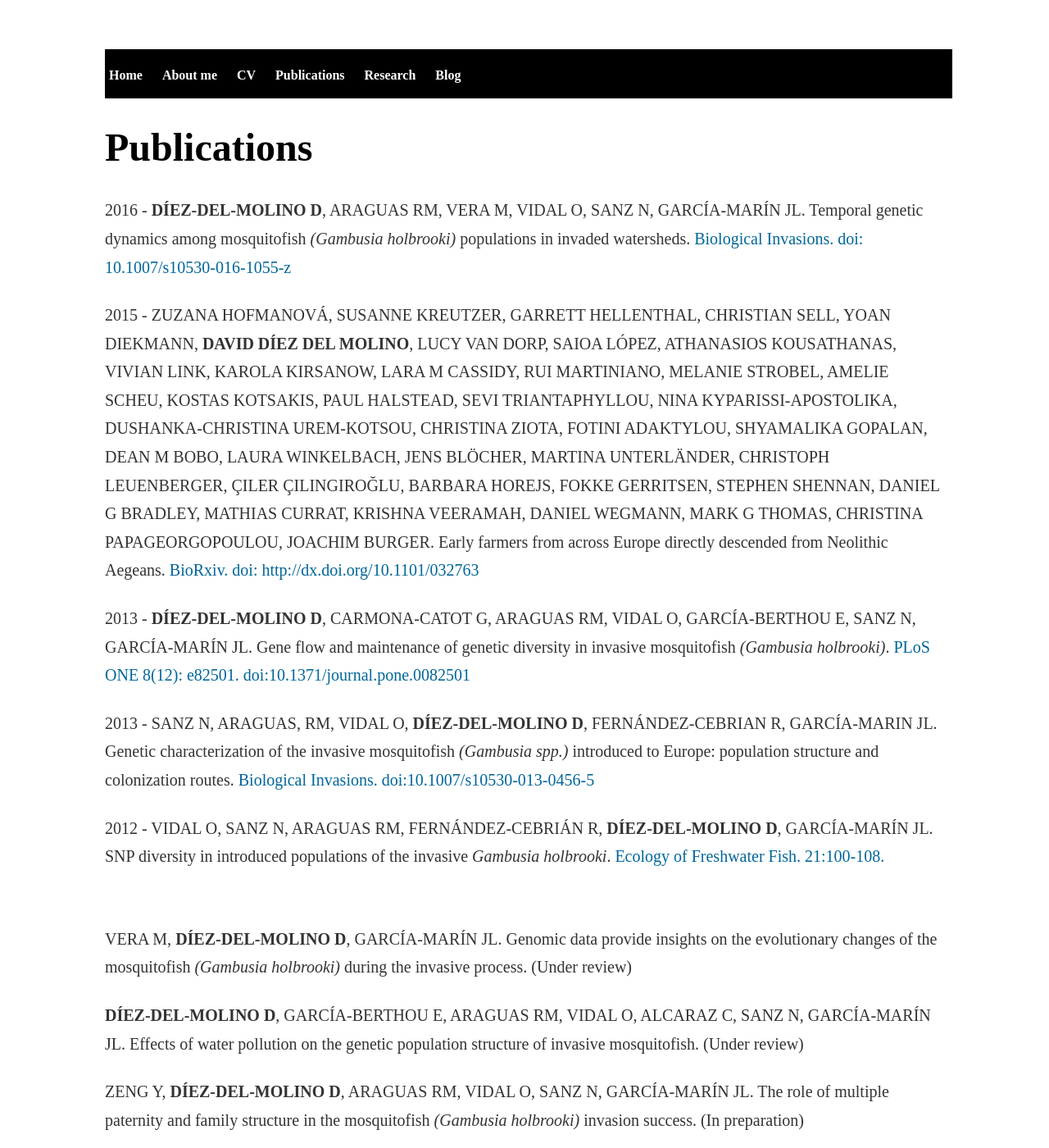
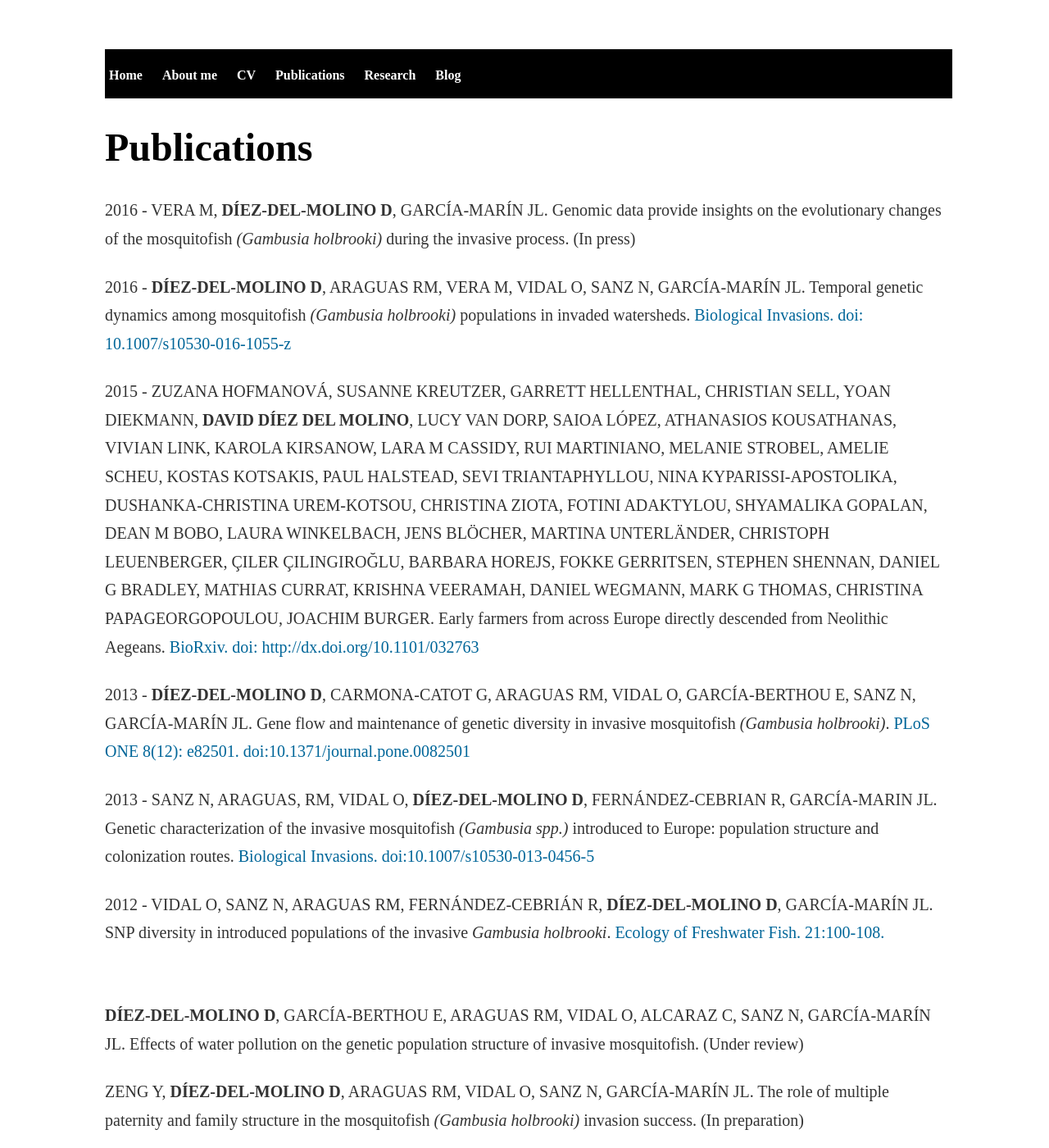
Before and after one commit to DiezMolino/diezmolino.github.io, a Jekyll site: the page publications/index.html, which Jekyll copies as it is, in a window 1280 px wide and 1400 px high. Shown: the whole window at 82% size. Built offline with Jekyll 4.4.1, drawn with Linux system fonts in a browser that asks for light colours; some of the changed lines change nothing that is shown.

Commit message:
Update index.html

```diff
--- a/publications/index.html
+++ b/publications/index.html
@@ -31,6 +31,8 @@
     		<div class="blurb">
         		<h1>Publications</h1>
 
+<p><small>2016 - VERA M, <b>DÍEZ-DEL-MOLINO D</b>, GARCÍA-MARÍN JL. Genomic data provide insights on the evolutionary changes of the mosquitofish <i>(Gambusia holbrooki)</i> during the invasive process. (In press) </a></small></p>
+
 <p><small>2016 - <b>DÍEZ-DEL-MOLINO D</b>, ARAGUAS RM, VERA M, VIDAL O, SANZ N, GARCÍA-MARÍN JL. Temporal genetic dynamics among mosquitofish <i>(Gambusia holbrooki)</i> populations in invaded watersheds. <a class='one' href="http://link.springer.com/article/10.1007%2Fs10530-016-1055-z" target="_blank"> Biological Invasions. doi: 10.1007/s10530-016-1055-z </a></small></p>
 
 <p><small>2015 - ZUZANA HOFMANOVÁ, SUSANNE KREUTZER, GARRETT HELLENTHAL, CHRISTIAN SELL, YOAN DIEKMANN, <B>DAVID DÍEZ DEL MOLINO</B>, LUCY VAN DORP, SAIOA LÓPEZ, ATHANASIOS KOUSATHANAS, VIVIAN LINK, KAROLA KIRSANOW, LARA M CASSIDY, RUI MARTINIANO, MELANIE STROBEL, AMELIE SCHEU, KOSTAS KOTSAKIS, PAUL HALSTEAD, SEVI TRIANTAPHYLLOU, NINA KYPARISSI-APOSTOLIKA, DUSHANKA-CHRISTINA UREM-KOTSOU, CHRISTINA ZIOTA, FOTINI ADAKTYLOU, SHYAMALIKA GOPALAN, DEAN M BOBO, LAURA WINKELBACH, JENS BLÖCHER, MARTINA UNTERLÄNDER, CHRISTOPH LEUENBERGER, ÇILER ÇILINGIROĞLU, BARBARA HOREJS, FOKKE GERRITSEN, STEPHEN SHENNAN, DANIEL G BRADLEY, MATHIAS CURRAT, KRISHNA VEERAMAH, DANIEL WEGMANN, MARK G THOMAS, CHRISTINA PAPAGEORGOPOULOU, JOACHIM BURGER. Early farmers from across Europe directly descended from Neolithic Aegeans. <a class='one' href="http://biorxiv.org/content/early/2015/11/25/032763" target="_blank"> BioRxiv. doi: http://dx.doi.org/10.1101/032763</a> </small> </p>
@@ -42,8 +44,6 @@
 <p><small>2012 - VIDAL O, SANZ N, ARAGUAS RM, FERNÁNDEZ-CEBRIÁN R, <b>DÍEZ-DEL-MOLINO D</b>, GARCÍA-MARÍN JL. SNP diversity in introduced populations of the invasive <i>Gambusia holbrooki</i>.<a class='one' href="http://onlinelibrary.wiley.com/doi/10.1111/j.1600-0633.2011.00527.x/abstract" target="_blank"> Ecology of Freshwater Fish. 21:100-108.</a></small></p>
 
 <br/>
-
-<p><small>VERA M, <b>DÍEZ-DEL-MOLINO D</b>, GARCÍA-MARÍN JL. Genomic data provide insights on the evolutionary changes of the mosquitofish <i>(Gambusia holbrooki)</i> during the invasive process. (Under review) </a></small></p>
 
 <p><small><b>DÍEZ-DEL-MOLINO D</b>, GARCÍA-BERTHOU E, ARAGUAS RM, VIDAL O, ALCARAZ C, SANZ N, GARCÍA-MARÍN JL. Effects of water pollution on the genetic population structure of invasive mosquitofish. (Under review)</a></small></p>
 
```
